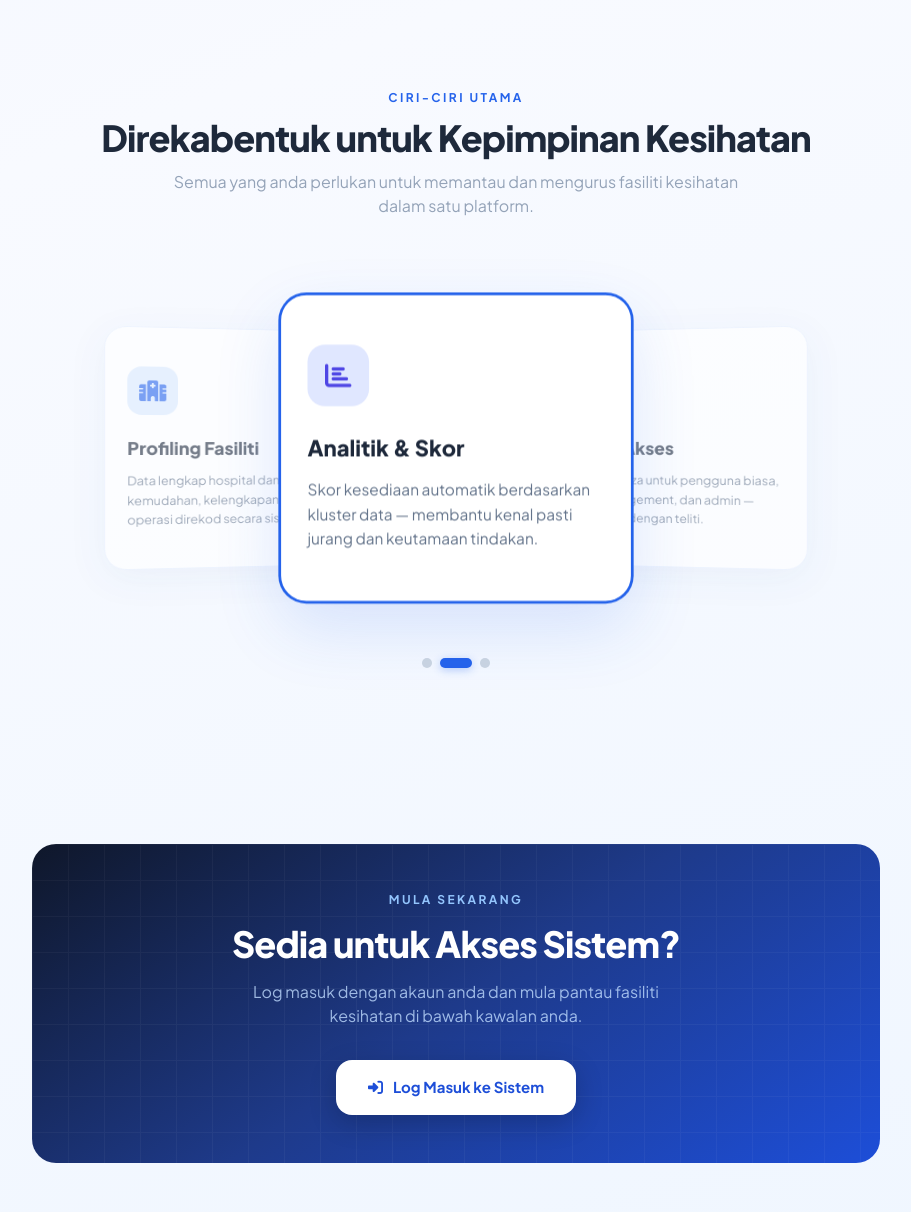
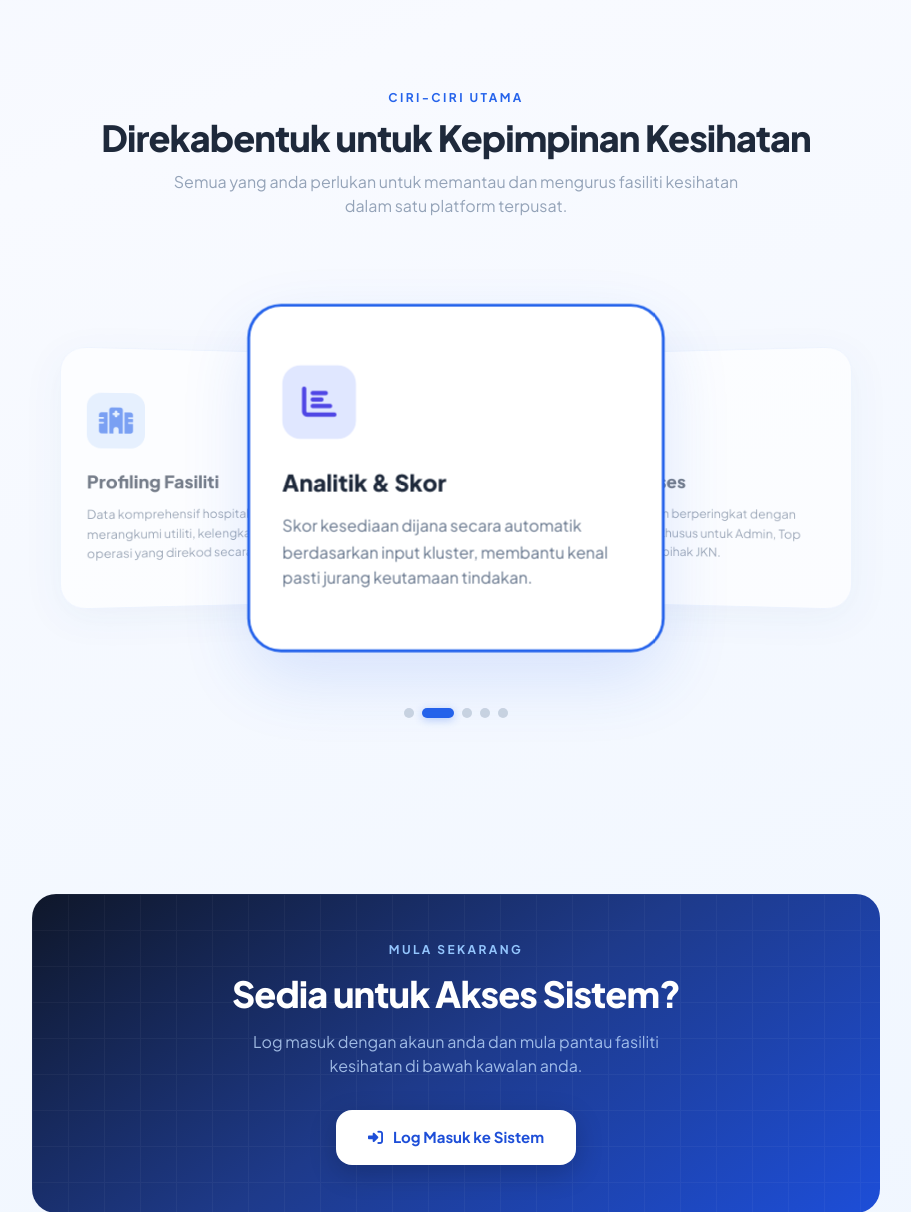
Before and after one commit to rashidiasri03/ybtmk-project, a Django app: page / in a window 1280 px wide. Shown: the part 806-2018 px from the top of the page, without its empty margins (184-1095 px from the left). Run offline with Django 5.2, Linux system fonts and the light colour scheme; some libraries are stand-ins or nearby versions.

Commit message:
Baiki landing page 2

```diff
--- a/home/templates/home/landing.html
+++ b/home/templates/home/landing.html
@@ -60,28 +60,28 @@
     .btn-primary:hover { transform: translateY(-2px); box-shadow: 0 10px 32px rgba(37,99,235,0.4); filter: brightness(1.06); }
     .btn-primary:active { transform: translateY(0); }
 
-    /* ══════════ COVERFLOW CAROUSEL ══════════ */
+    /* ══════════ COVERFLOW CAROUSEL (Diperbesar) ══════════ */
     .features-carousel {
       position: relative;
       width: 100%;
-      max-width: 1000px;
+      max-width: 1200px;
       margin: 0 auto;
       display: flex;
       justify-content: center;
       align-items: center;
-      perspective: 1000px; /* Kedalaman 3D */
-      padding: 40px 0;
-      height: 380px;
+      perspective: 1200px; /* Kedalaman 3D ditingkatkan */
+      padding: 50px 0;
+      height: 440px; /* Ketinggian ditambah */
     }
 
     .feature-card {
       position: absolute;
-      width: 320px;
-      height: 280px;
+      width: 360px; /* Lebar dibesarkan */
+      height: 300px; /* Tinggi dibesarkan */
       background: #fff;
       border: 1.5px solid #e8f0fe;
-      border-radius: 24px;
-      padding: 32px 24px;
+      border-radius: 28px;
+      padding: 36px 28px;
       box-shadow: 0 10px 40px rgba(30,58,138,0.08);
       transition: all 0.5s cubic-bezier(0.25, 1, 0.5, 1);
       cursor: pointer;
@@ -93,7 +93,7 @@
 
     /* Kad Aktif (Tengah) */
     .feature-card.active {
-      transform: translateX(0) scale(1.1);
+      transform: translateX(0) scale(1.15); /* Zoom-in lebih ketara */
       z-index: 10;
       opacity: 1;
       border-color: #2563eb;
@@ -102,29 +102,40 @@
 
     /* Kad Kiri */
     .feature-card.prev {
-      transform: translateX(-65%) scale(0.85) rotateY(10deg);
+      transform: translateX(-65%) scale(0.85) rotateY(12deg);
       z-index: 5;
       opacity: 0.6;
     }
 
     /* Kad Kanan */
     .feature-card.next {
-      transform: translateX(65%) scale(0.85) rotateY(-10deg);
+      transform: translateX(65%) scale(0.85) rotateY(-12deg);
       z-index: 5;
       opacity: 0.6;
     }
 
-    /* Hover effect untuk kad yang tidak aktif */
-    .feature-card:not(.active):hover {
-      opacity: 0.9;
+    /* Kad Tersembunyi (Ke-4 dan Ke-5) */
+    .feature-card.hidden-card {
+      transform: scale(0.6);
+      opacity: 0;
+      pointer-events: none;
+      z-index: 1;
     }
+
+    /* Hover effect untuk kad yang tidak aktif di sisi */
+    .feature-card:not(.active):not(.hidden-card):hover {
+      opacity: 0.95;
+      transform: translateX(var(--translate-hover, 0)) scale(0.88) rotateY(var(--rotate-hover, 0));
+    }
+    .feature-card.prev:hover { --translate-hover: -65%; --rotate-hover: 12deg; }
+    .feature-card.next:hover { --translate-hover: 65%; --rotate-hover: -12deg; }
 
     /* Indicators (Dots) */
     .carousel-indicators {
       display: flex;
       justify-content: center;
       gap: 8px;
-      margin-top: 20px;
+      margin-top: 10px;
     }
     .carousel-dot {
       width: 10px;
@@ -141,16 +152,16 @@
     }
 
     /* Mobile Responsive Adjustments */
-    @media (max-width: 768px) {
-      .features-carousel { height: 320px; }
-      .feature-card { width: 280px; height: 260px; padding: 24px 20px; }
-      .feature-card.prev { transform: translateX(-50%) scale(0.8); opacity: 0.4; }
-      .feature-card.next { transform: translateX(50%) scale(0.8); opacity: 0.4; }
+    @media (max-width: 850px) {
+      .features-carousel { height: 380px; }
+      .feature-card { width: 300px; height: 260px; padding: 28px 24px; }
+      .feature-card.prev { transform: translateX(-55%) scale(0.8); opacity: 0.4; }
+      .feature-card.next { transform: translateX(55%) scale(0.8); opacity: 0.4; }
     }
     @media (max-width: 480px) {
-      .feature-card.prev { transform: translateX(-40%) scale(0.75); opacity: 0; pointer-events: none; }
-      .feature-card.next { transform: translateX(40%) scale(0.75); opacity: 0; pointer-events: none; }
-      .feature-card.active { transform: translateX(0) scale(1); }
+      .feature-card.prev { transform: translateX(-30%) scale(0.75); opacity: 0; pointer-events: none; }
+      .feature-card.next { transform: translateX(30%) scale(0.75); opacity: 0; pointer-events: none; }
+      .feature-card.active { transform: translateX(0) scale(1.05); }
     }
   </style>
 </head>
@@ -237,7 +248,7 @@
         <h2 class="text-3xl md:text-4xl font-extrabold text-slate-800 tracking-tight mb-3">
           Direkabentuk untuk Kepimpinan Kesihatan
         </h2>
-        <p class="text-slate-400 text-base max-w-xl mx-auto">Semua yang anda perlukan untuk memantau dan mengurus fasiliti kesihatan dalam satu platform.</p>
+        <p class="text-slate-400 text-base max-w-xl mx-auto">Semua yang anda perlukan untuk memantau dan mengurus fasiliti kesihatan dalam satu platform terpusat.</p>
       </div>
 
       <!-- Carousel Wrapper -->
@@ -245,29 +256,47 @@
 
         <!-- Card 1 -->
         <div class="feature-card" data-index="0" onclick="updateCarousel(0)">
-          <div class="w-14 h-14 rounded-2xl bg-blue-100 flex items-center justify-center mb-6 shrink-0">
-            <i class="fas fa-hospital-alt text-blue-600 text-2xl"></i>
+          <div class="w-16 h-16 rounded-2xl bg-blue-100 flex items-center justify-center mb-6 shrink-0">
+            <i class="fas fa-hospital-alt text-blue-600 text-3xl"></i>
           </div>
           <h3 class="text-slate-800 font-extrabold text-xl mb-3">Profiling Fasiliti</h3>
-          <p class="text-slate-500 text-sm leading-relaxed">Data lengkap hospital dan klinik — kemudahan, kelengkapan, dan status operasi direkod secara sistematik.</p>
+          <p class="text-slate-500 text-sm leading-relaxed">Data komprehensif hospital dan klinik merangkumi utiliti, kelengkapan, dan status operasi yang direkod secara berstruktur.</p>
         </div>
 
         <!-- Card 2 -->
         <div class="feature-card" data-index="1" onclick="updateCarousel(1)">
-          <div class="w-14 h-14 rounded-2xl bg-indigo-100 flex items-center justify-center mb-6 shrink-0">
-            <i class="fas fa-chart-bar text-indigo-600 text-2xl"></i>
+          <div class="w-16 h-16 rounded-2xl bg-indigo-100 flex items-center justify-center mb-6 shrink-0">
+            <i class="fas fa-chart-bar text-indigo-600 text-3xl"></i>
           </div>
           <h3 class="text-slate-800 font-extrabold text-xl mb-3">Analitik & Skor</h3>
-          <p class="text-slate-500 text-sm leading-relaxed">Skor kesediaan automatik berdasarkan kluster data — membantu kenal pasti jurang dan keutamaan tindakan.</p>
+          <p class="text-slate-500 text-sm leading-relaxed">Skor kesediaan dijana secara automatik berdasarkan input kluster, membantu kenal pasti jurang keutamaan tindakan.</p>
         </div>
 
         <!-- Card 3 -->
         <div class="feature-card" data-index="2" onclick="updateCarousel(2)">
-          <div class="w-14 h-14 rounded-2xl bg-teal-100 flex items-center justify-center mb-6 shrink-0">
-            <i class="fas fa-users-cog text-teal-600 text-2xl"></i>
+          <div class="w-16 h-16 rounded-2xl bg-teal-100 flex items-center justify-center mb-6 shrink-0">
+            <i class="fas fa-users-cog text-teal-600 text-3xl"></i>
           </div>
           <h3 class="text-slate-800 font-extrabold text-xl mb-3">Kawalan Akses</h3>
-          <p class="text-slate-500 text-sm leading-relaxed">Peranan berbeza untuk pengguna biasa, JKN, Top Management, dan admin — akses dikawal dengan teliti.</p>
+          <p class="text-slate-500 text-sm leading-relaxed">Tahap keselamatan berperingkat dengan peranan berbeza khusus untuk Admin, Top Management dan pihak JKN.</p>
+        </div>
+
+        <!-- Card 4 (New) -->
+        <div class="feature-card" data-index="3" onclick="updateCarousel(3)">
+          <div class="w-16 h-16 rounded-2xl bg-amber-100 flex items-center justify-center mb-6 shrink-0">
+            <i class="fas fa-map-marked-alt text-amber-600 text-3xl"></i>
+          </div>
+          <h3 class="text-slate-800 font-extrabold text-xl mb-3">Peta Interaktif</h3>
+          <p class="text-slate-500 text-sm leading-relaxed">Visualisasi taburan geolokasi tepat seluruh Malaysia berserta penandaan warna bagi pemantauan status lawatan VIP.</p>
+        </div>
+
+        <!-- Card 5 (New) -->
+        <div class="feature-card" data-index="4" onclick="updateCarousel(4)">
+          <div class="w-16 h-16 rounded-2xl bg-rose-100 flex items-center justify-center mb-6 shrink-0">
+            <i class="fas fa-desktop text-rose-600 text-3xl"></i>
+          </div>
+          <h3 class="text-slate-800 font-extrabold text-xl mb-3">Pemantauan Bersepadu</h3>
+          <p class="text-slate-500 text-sm leading-relaxed">Papan pemuka eksekutif pantas bagi memantau statistik kerosakan, purata pelawat, waktu operasi dan log logik sistem.</p>
         </div>
 
       </div>
@@ -318,14 +347,17 @@
     document.addEventListener("DOMContentLoaded", function() {
       const cards = document.querySelectorAll('.feature-card');
       const indicatorsContainer = document.getElementById('carousel-indicators');
-      let currentIndex = 1; // Mula dengan kad tengah (index 1)
+      let currentIndex = 1; // Default card (Analitik & Skor) di tengah
+      let intervalId;
 
-      // Cipta dots berdasarkan bilangan kad
+      // Cipta dots berdasarkan bilangan kad (kini ada 5)
       cards.forEach((_, index) => {
         const dot = document.createElement('div');
         dot.classList.add('carousel-dot');
-        if (index === currentIndex) dot.classList.add('active');
-        dot.addEventListener('click', () => updateCarousel(index));
+        dot.addEventListener('click', () => {
+          updateCarousel(index);
+          resetAutoSlide(); // Pause timer if user clicks manually
+        });
         indicatorsContainer.appendChild(dot);
       });
 
@@ -334,25 +366,29 @@
       // Fungsi kemaskini posisi kad & dot
       window.updateCarousel = function(index) {
         currentIndex = index;
+        const totalCards = cards.length;
 
         cards.forEach((card, i) => {
           // Buang kelas lama
-          card.classList.remove('active', 'prev', 'next');
+          card.classList.remove('active', 'prev', 'next', 'hidden-card');
           dots[i].classList.remove('active');
 
           if (i === currentIndex) {
+            // Kad Tengah
             card.classList.add('active');
             dots[i].classList.add('active');
-          } else if (i === currentIndex - 1 || (currentIndex === 0 && i === cards.length - 1)) {
-            // Kad Kiri (menyokong gelung jika perlu, walau di sini ada 3 kad)
+          }
+          else if (i === (currentIndex - 1 + totalCards) % totalCards) {
+            // Kad Kiri (Sokong pusingan array)
             card.classList.add('prev');
-          } else if (i === currentIndex + 1 || (currentIndex === cards.length - 1 && i === 0)) {
+          }
+          else if (i === (currentIndex + 1) % totalCards) {
             // Kad Kanan
             card.classList.add('next');
-          } else {
-            // Jika lebih dari 3 kad (disembunyikan di luar skrin)
-            card.style.opacity = '0';
-            card.style.pointerEvents = 'none';
+          }
+          else {
+            // Kad selebihnya disorokkan di belakang
+            card.classList.add('hidden-card');
           }
         });
       }
@@ -360,11 +396,20 @@
       // Initialize paparan pertama
       updateCarousel(currentIndex);
 
-      // Auto-slide setiap 5 saat (pilihan - boleh buang jika nak statik)
-      setInterval(() => {
-        let nextIndex = (currentIndex + 1) % cards.length;
-        updateCarousel(nextIndex);
-      }, 5000);
+      // Auto-slide fungsi
+      function startAutoSlide() {
+        intervalId = setInterval(() => {
+          let nextIndex = (currentIndex + 1) % cards.length;
+          updateCarousel(nextIndex);
+        }, 4500);
+      }
+
+      function resetAutoSlide() {
+        clearInterval(intervalId);
+        startAutoSlide();
+      }
+
+      startAutoSlide();
     });
   </script>
 </body>
```
